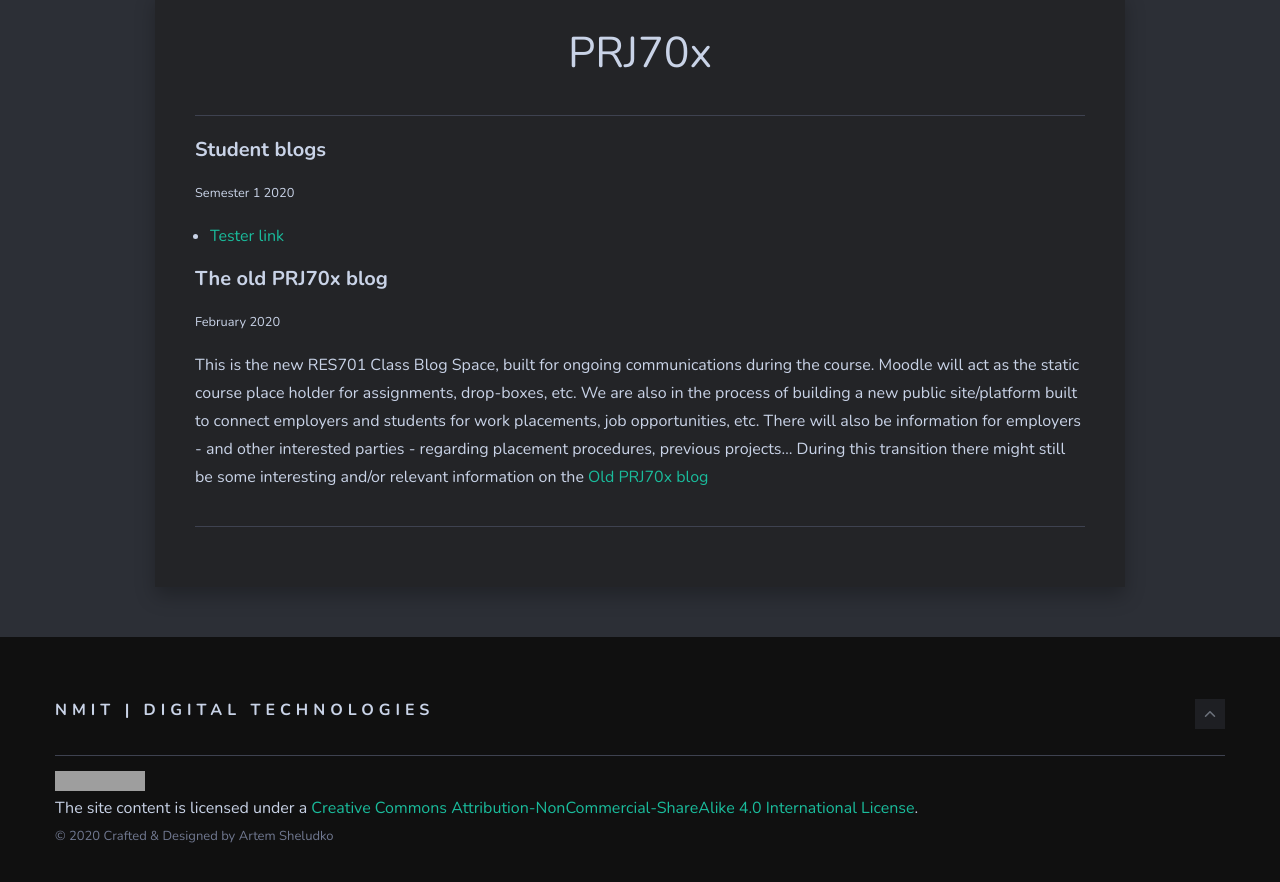
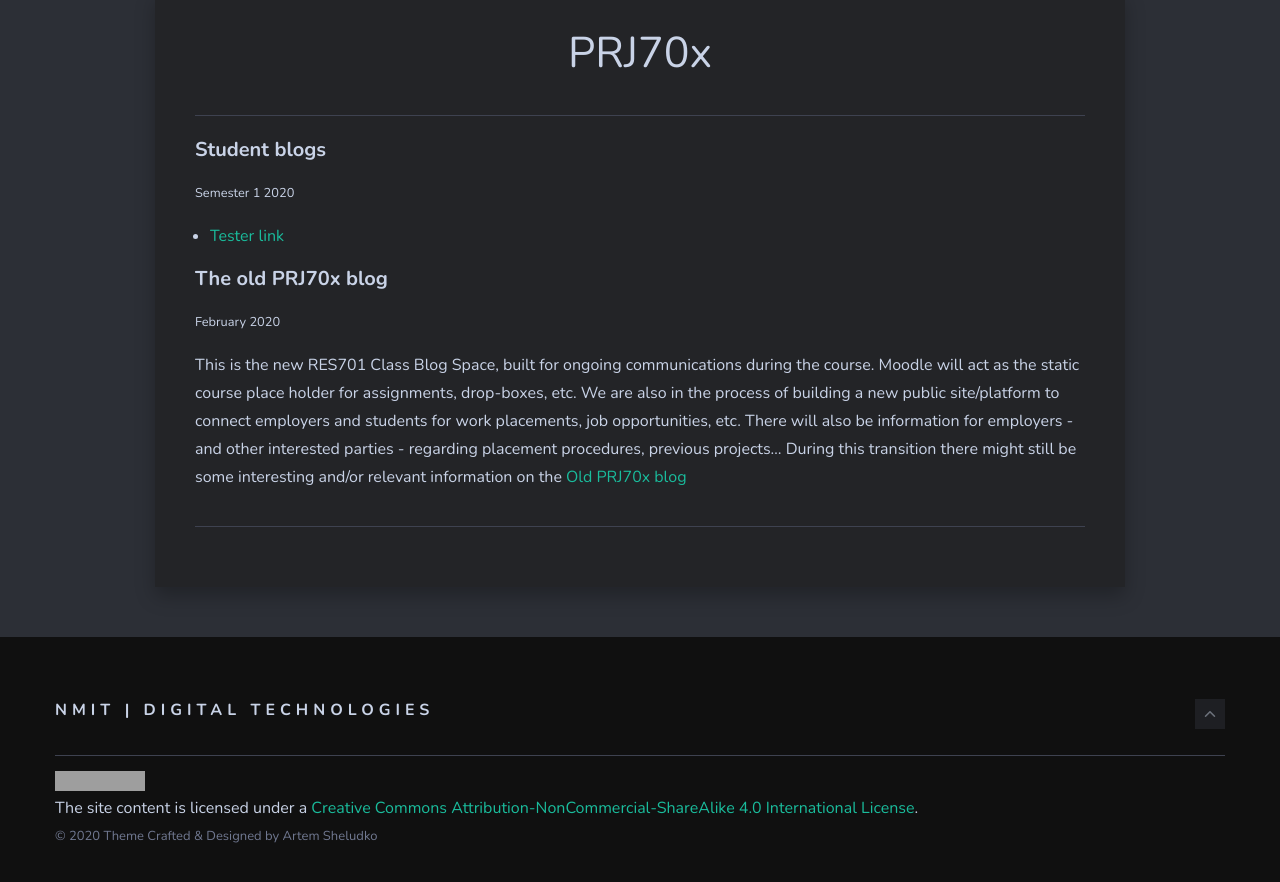
Before and after one commit to larsoliverdam/nmit, a Jekyll site: the page built from _pages/PRJ70x.md, in a window 1280 px wide and 900 px high, scrolled down 733 px. Shown: the top 882 px of the window. Built offline with Jekyll 4.4.1, drawn with Linux system fonts in a browser that asks for light colours; nearby versions of some CDN libraries; grey boxes are pictures that could not be loaded.

Commit message:
change text on footer  pages

```diff
--- a/_includes/footer.html
+++ b/_includes/footer.html
@@ -11,7 +11,7 @@
         <div class="footer-bottom">
           <div class="copyright">
             <a rel="license" href="http://creativecommons.org/licenses/by-nc-sa/4.0/"><img alt="Creative Commons Licence" style="border-width:0" src="https://i.creativecommons.org/l/by-nc-sa/4.0/80x15.png" /></a><br />The site content is licensed under a <a rel="license" href="http://creativecommons.org/licenses/by-nc-sa/4.0/">Creative Commons Attribution-NonCommercial-ShareAlike 4.0 International License</a>.
-            <p>&copy; {{site.time | date: '%Y'}} Crafted & Designed by <a href="https://github.com/artemsheludko">Artem Sheludko</a></p>
+            <p>&copy; {{site.time | date: '%Y'}} Theme Crafted & Designed by <a href="https://github.com/artemsheludko">Artem Sheludko</a></p>
           </div>
           <!-- <div class="footer-social">
             <ul class="list-reset">
--- a/_pages/PRJ70x.md
+++ b/_pages/PRJ70x.md
@@ -15,5 +15,5 @@ image: 01.jpg
 
 This is the new RES701 Class Blog Space, built for ongoing communications during the course.
 Moodle will act as the static course place holder for assignments, drop-boxes, etc.
-We are also in the process of building a new public site/platform built to connect employers and students for work placements, job opportunities, etc. There will also be information for employers - and other interested parties - regarding placement procedures, previous projects...
+We are also in the process of building a new public site/platform to connect employers and students for work placements, job opportunities, etc. There will also be information for employers - and other interested parties - regarding placement procedures, previous projects...
 During this transition there might still be some interesting and/or relevant information on the [Old PRJ70x blog](https://prj701.wordpress.com/)
```
